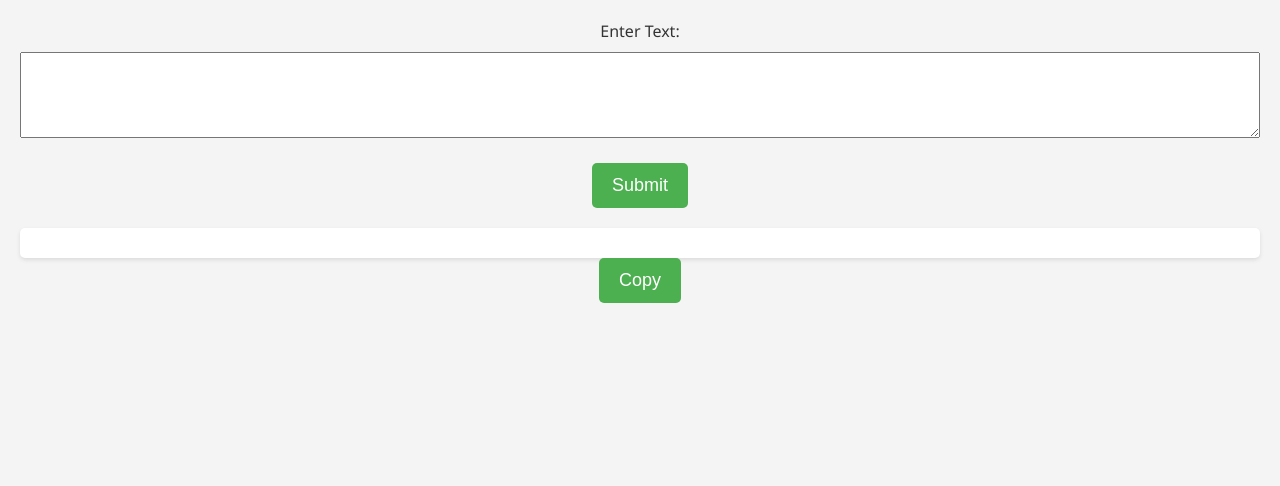
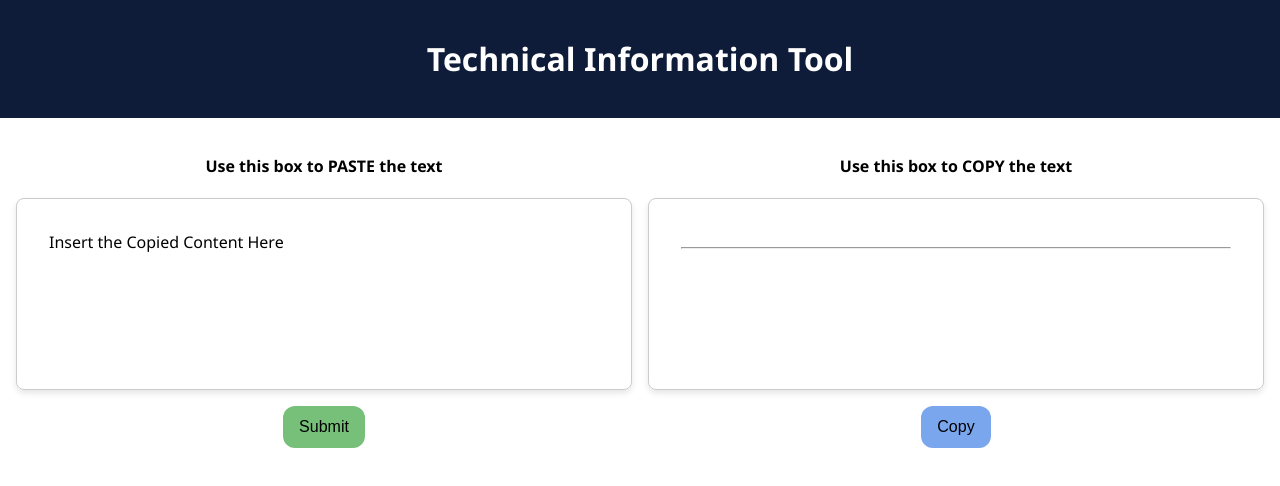
Before and after one commit to Ingenium-Applied-Project/technical-info-generator, a plain HTML site: page index.html in a window 1280 px wide. Both pictures are taken after a click on the button "Submit". Drawn offline with Linux system fonts and the light colour scheme.

Commit message:
Fix to just copy and paste from website

```diff
--- a/css/main.css
+++ b/css/main.css
@@ -1,46 +1,81 @@
 body {
   font-family: "Segoe UI", Tahoma, Geneva, Verdana, sans-serif;
-  margin: 20px;
   text-align: center;
-  background-color: #f4f4f4;
+  margin: 0;
 }
 
-label {
-  display: block;
-  margin-bottom: 10px;
-  font-size: 16px;
-  color: #333;
+.masthead {
+  padding: 1rem;
+  background-color: #0e1c39;
+  color: white;
 }
 
-textarea {
-  padding: 10px;
-  font-size: 14px;
+.grid {
+  display: grid;
+  grid-template-columns: repeat(1, 1fr);
+  grid-gap: 1rem;
+  padding: 1rem;
+}
+
+.col1 {
+  grid-column: span 1;
+}
+
+.col2 {
+  grid-column: span 2;
+}
+
+.full-col {
+  grid-column: 1 / -1;
+}
+
+.pasteContent,
+.copyContent {
+  padding: 2rem;
+  box-shadow: 0 0.2rem 0.4rem rgba(0, 0, 0, 0.1);
+  font-size: 1rem;
   width: 100%;
   box-sizing: border-box;
-  margin-bottom: 20px;
+  border: 0.075rem solid #ccc;
+  border-radius: 0.5rem;
+  margin-bottom: 1rem;
+  min-height: 12rem; /* Set a minimum height */
+  outline: none; /* Remove default outline for contenteditable */
+  text-align: left;
 }
 
-button {
-  padding: 12px 20px;
-  font-size: 18px;
-  background-color: #4caf50;
+.btn {
+  padding: 0.75rem 1rem;
+  font-size: 1rem;
   color: white;
   border: none;
-  border-radius: 5px;
+  border-radius: 0.75rem;
   cursor: pointer;
-  transition: background-color 0.3s;
+  transition: background-color 0.3s, color 0.3s;
 }
 
-button:hover {
-  background-color: #45a049;
+.btn.submit {
+  background-color: #76c079;
+  color: black;
 }
 
-#content,
-#copyContent {
-  text-align: left;
-  margin-top: 20px;
-  padding: 15px;
-  background-color: #fff;
-  box-shadow: 0 2px 4px rgba(0, 0, 0, 0.1);
-  border-radius: 5px;
+.btn.submit:hover {
+  background-color: #285b2c;
+  color: white;
 }
+
+.btn.copy {
+  background-color: #7aa6ed;
+  color: black;
+}
+
+.btn.copy:hover {
+  background-color: #1f4596;
+  color: white;
+}
+
+@media only screen and (min-width: 55em) {
+  .grid {
+    grid-template-columns: repeat(2, 1fr);
+  }
+}
--- a/index.html
+++ b/index.html
@@ -8,11 +8,25 @@
     <script type="module" src="./js/main.js"></script>
   </head>
   <body>
-    <label for="textbox">Enter Text:</label>
-    <textarea id="textbox" name="textbox" rows="4"></textarea>
-    <button id="button">Submit</button>
-    <div id="content" style="display: none"></div>
-    <div id="copyContent"></div>
-    <button id="copyButton">Copy</button>
+    <header class="masthead">
+      <h1>Technical Information Tool</h1>
+    </header>
+    <main>
+      <div class="grid">
+        <div class="col1">
+          <h4>Use this box to PASTE the text</h4>
+          <div class="pasteContent" contenteditable="true">
+            Insert the Copied Content Here
+          </div>
+          <button class="btn submit" id="button">Submit</button>
+          <div id="content" style="display: none"></div>
+        </div>
+        <div class="col1">
+          <h4>Use this box to COPY the text</h4>
+          <div class="copyContent" id="copyContent">Results...</div>
+          <button class="btn copy" id="copyButton">Copy</button>
+        </div>
+      </div>
+    </main>
   </body>
 </html>
--- a/js/main.js
+++ b/js/main.js
@@ -3,7 +3,8 @@
 */
 
 const APP = {
-  textbox: document.querySelector("#textbox"),
+  textbox: document.querySelector('div[contenteditable="true"]').innerHTML,
+  tempDiv: document.querySelector("#content"),
   button: document.querySelector("#button"),
   outputDiv: document.querySelector("#copyContent"),
   copyButton: document.querySelector("#copyButton"),
@@ -22,12 +23,13 @@ const APP = {
   },
 
   createHtml: () => {
-    // get the div with the id content
-    const div = document.querySelector("#content");
+    APP.textbox = document.querySelector(
+      'div[contenteditable="true"]'
+    ).innerHTML;
     // clear the previous content
-    div.innerHTML = "";
+    APP.tempDiv.innerHTML = "";
     // set the innerHTML of the div to the value of the textbox
-    div.innerHTML = APP.textbox.value;
+    APP.tempDiv.innerHTML = APP.textbox;
     // call the getValues function
     APP.getValues();
   },
@@ -35,40 +37,34 @@ const APP = {
   getValues: () => {
     // clear the previous content
     APP.outputDiv.innerHTML = "";
-    // get all the strong tags
-    let strongTags = document.querySelectorAll("strong");
-    // loop through the strong tags
-    strongTags.forEach((strong, index) => {
-      if (!strong.innerText.includes(":")) {
-        // check if it's the first element
-        if (index === 0) {
-          // if it's the first element, add a line before the strong tag
-          let line = document.createElement("hr");
-          APP.outputDiv.appendChild(line);
-        }
+    // Create the new <p> structure
+    const newParagraph = document.createElement("p");
 
-        // create a new strong tag
-        let strongTag = document.createElement("strong");
-        // set the innerHTML of the new strong tag to the innerHTML of the current strong tag with : at the end
-        strongTag.innerHTML = `${strong.innerHTML}: `;
-        // append the new strong tag to the outputDiv
-        APP.outputDiv.appendChild(strongTag);
+    // Iterate through each row in the table and create the corresponding <strong> and <hr> elements
+    const rows = APP.tempDiv.querySelectorAll("tr");
+    rows.forEach((row) => {
+      const cells = row.querySelectorAll("td");
+      const strongText = cells[0].innerText.trim();
+      const spanText = cells[1].innerText.trim();
 
-        // get the text content of the next sibling of the current strong tag
-        let text = strong.nextSibling.textContent;
-        // create a new span tag
-        let span = document.createElement("span");
-        // set the innerHTML of the new span tag to the text content
-        span.innerHTML = text;
-        // append the new span tag to the outputDiv
-        APP.outputDiv.appendChild(span);
+      // Create <strong> element
+      const strongElement = document.createElement("strong");
+      strongElement.innerText = `${strongText}: `;
 
-        // create a new line element
-        let line = document.createElement("hr");
-        // append the new line element to the outputDiv
-        APP.outputDiv.appendChild(line);
-      }
+      // Create <span> element
+      const spanElement = document.createElement("span");
+      spanElement.innerText = spanText;
+
+      // Append <hr>, <strong>, <span> to the new <p> element
+      newParagraph.appendChild(document.createElement("hr"));
+      newParagraph.appendChild(strongElement);
+      newParagraph.appendChild(spanElement);
     });
+    newParagraph.appendChild(document.createElement("hr"));
+
+    // Append the new <p> element to the body
+    // document.body.appendChild(newParagraph);
+    APP.outputDiv.appendChild(newParagraph);
   },
 
   copyContent: () => {
```
